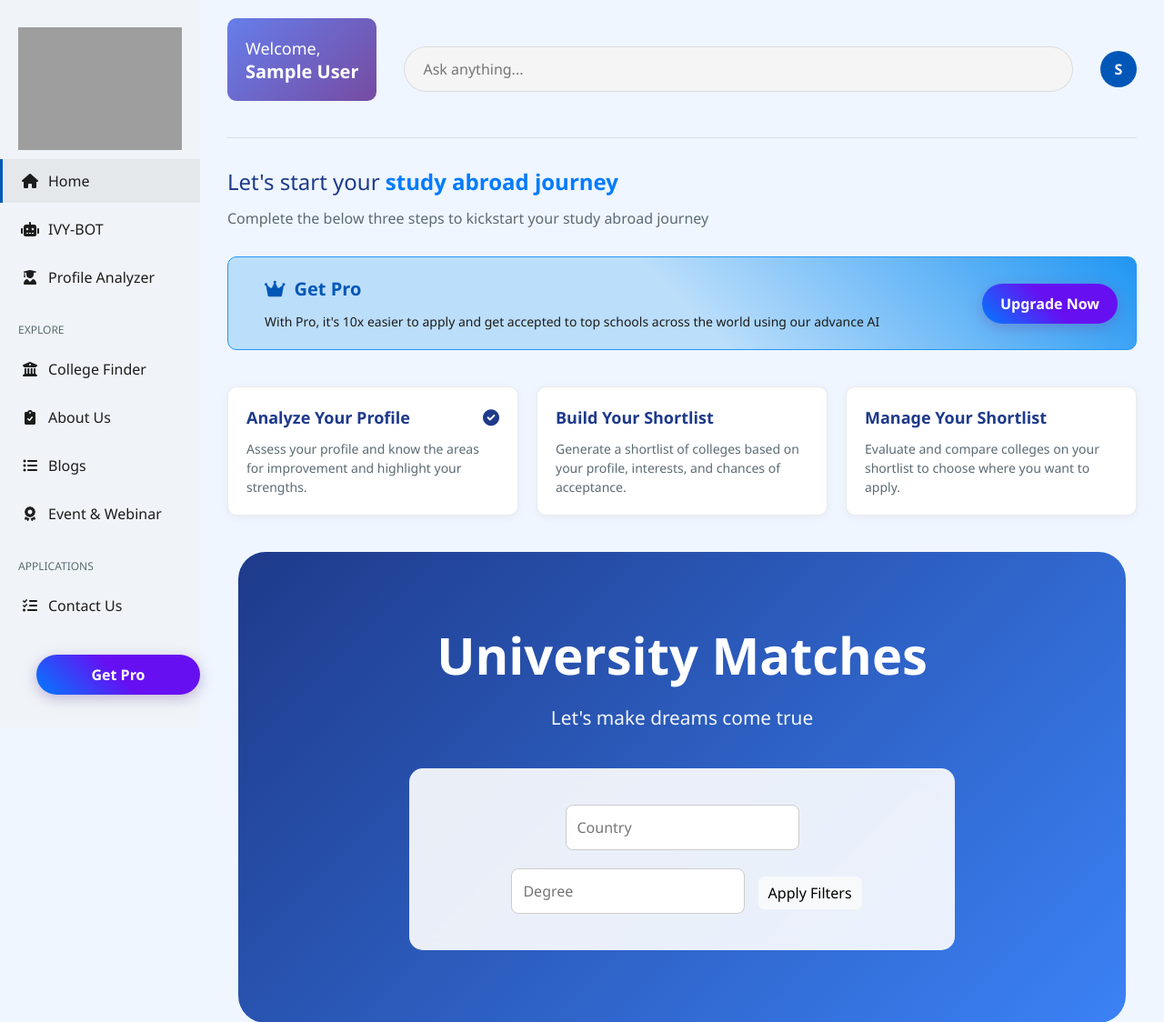
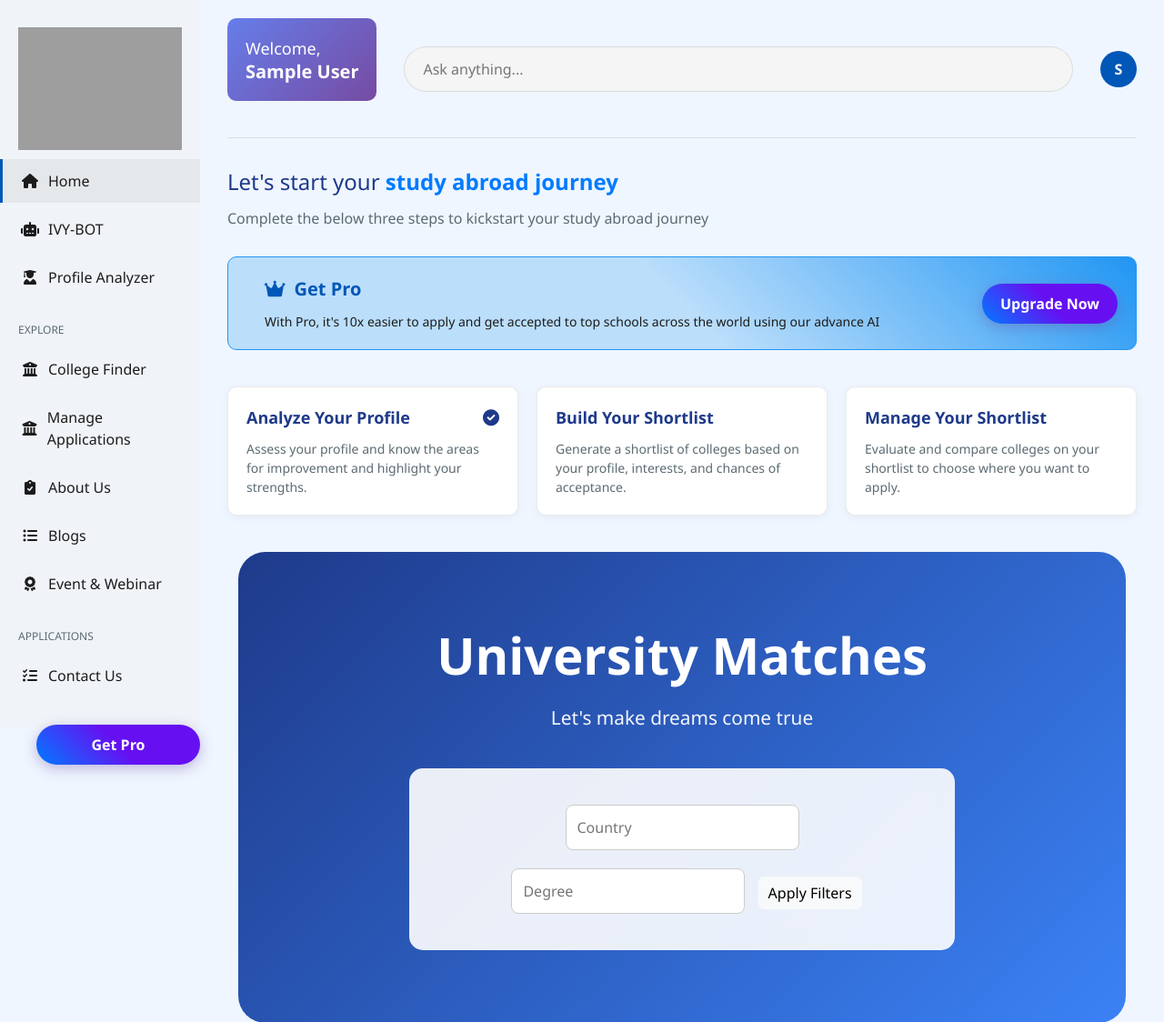
Before and after one commit to Kashman1122/letsunbound, a Django app: page /university/ in a window 1280 px wide. Shown: the top 1124 px of the page at 91% size. Run offline with Django 5.2, Linux system fonts and the light colour scheme; a user stored in the database is signed in; tables that the repository leaves empty hold one stand-in row (values such as "Sample post"); some libraries are stand-ins or nearby versions; grey boxes are pictures that could not be loaded.

Commit message:
Update university.html

```diff
--- a/myapp/templates/university.html
+++ b/myapp/templates/university.html
@@ -995,6 +995,7 @@ body {
         <div class="sidebar-section">Explore</div>
         <ul class="sidebar-menu">
             <li><a href="/colleges/"><i class="fas fa-university"></i> College Finder</a></li>
+            <li><a href="https://collegeguide.letsunbound.com/manage-applications/"><i class="fas fa-university"></i>Manage Applications</a></li>
             <li><a href="https://letsunbound.com/about-us/"><i class="fas fa-clipboard-check"></i>About Us</a></li>
             <li><a href="https://letsunbound.com/blog/"><i class="fas fa-list-ul"></i> Blogs</a></li>
             <li><a href="https://letsunbound.com/eventswebinar/"><i class="fas fa-award"></i>Event & Webinar</a></li>
```
